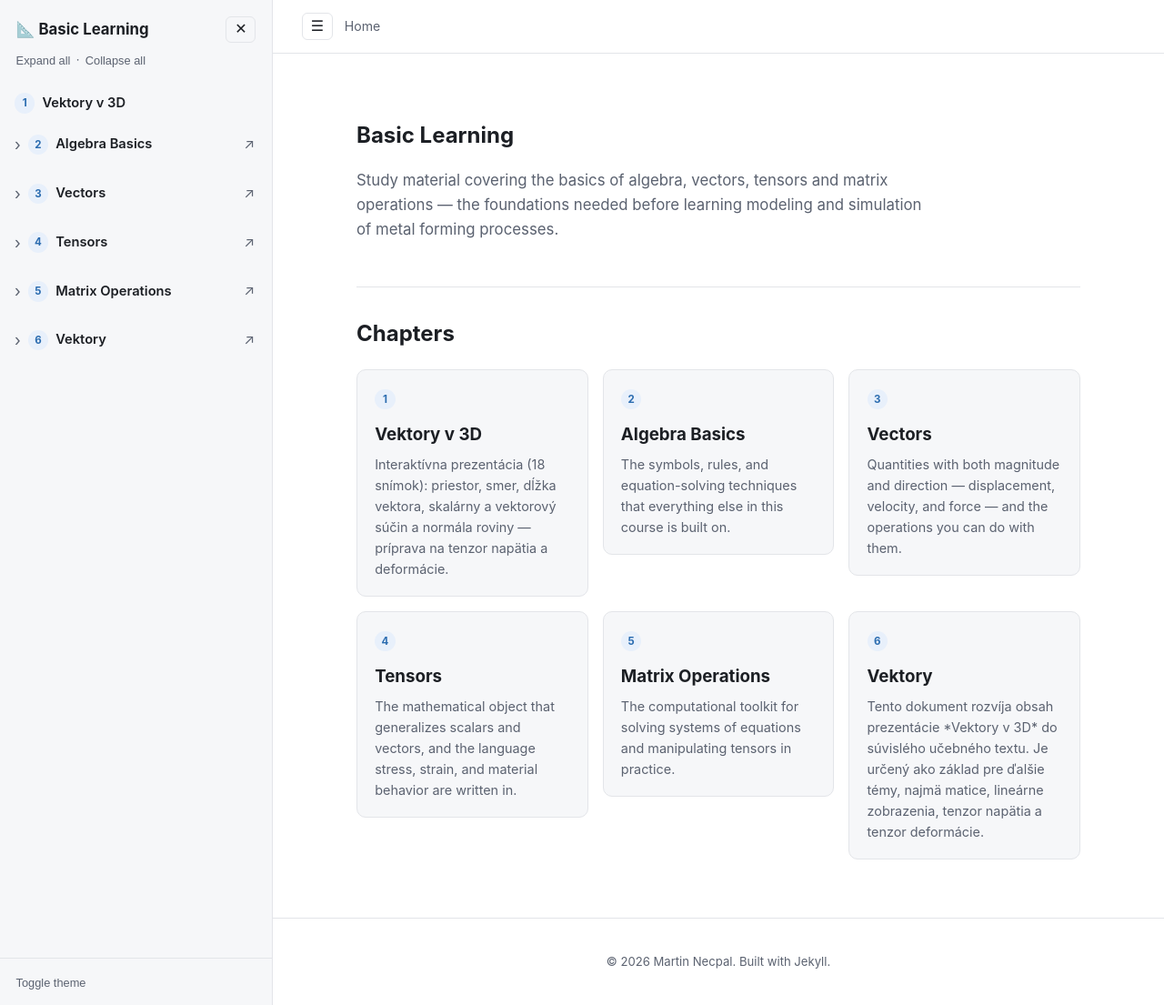
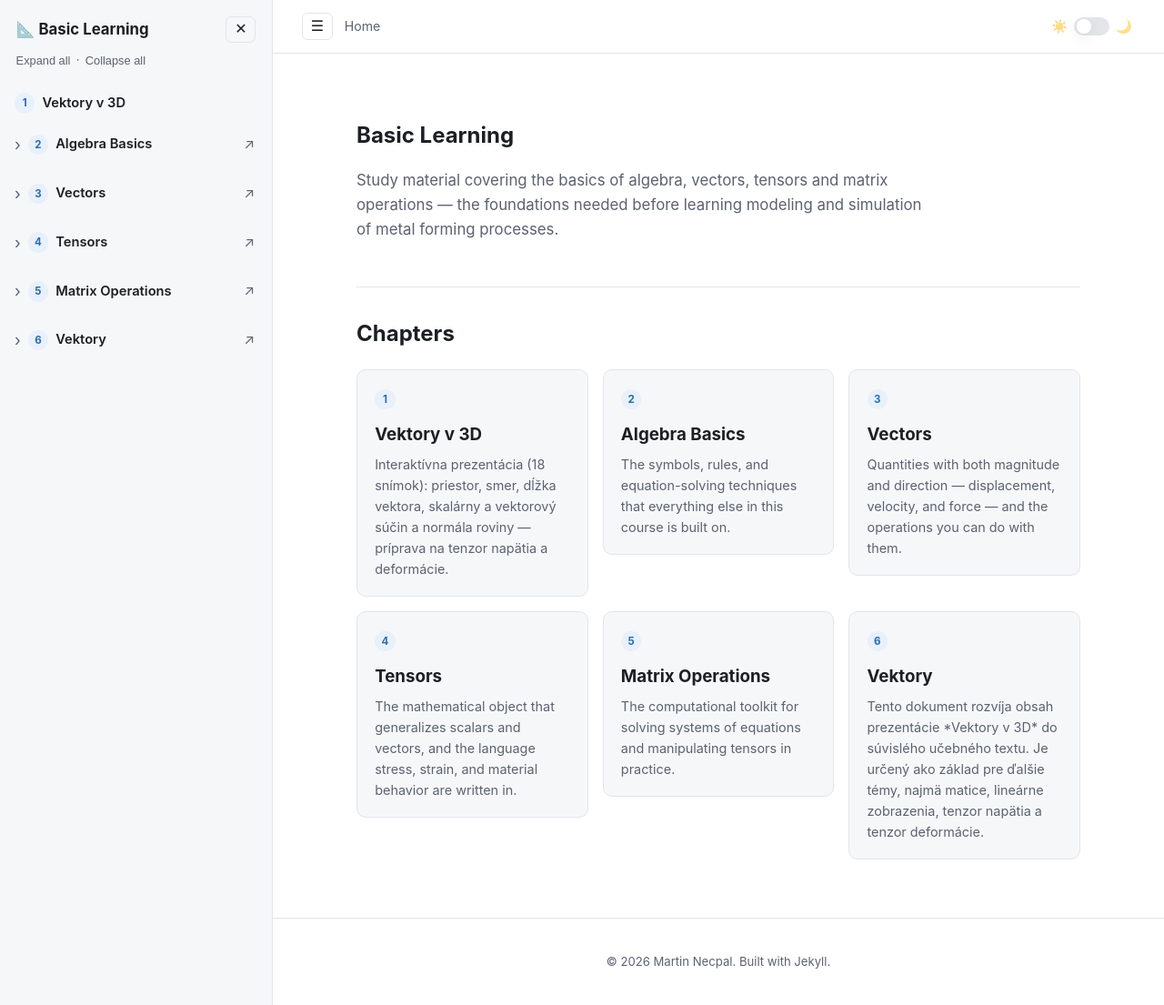
Before and after one commit to martinnecpal/basic_learning, a Jekyll site: the page built from index.md, in a window 1280 px wide and 1105 px high. Shown: the whole window at 91% size. Built offline with Jekyll 4.4.1, drawn with Linux system fonts in a browser that asks for light colours.

Commit message:
Add day/night theme switch to the top bar
Move the theme toggle from a plain text link buried in the sidebar
footer into a sun/moon slider in the sticky top bar so it's visible
on every page.

Co-Authored-By: Claude Sonnet 5 <noreply@anthropic.com>

```diff
--- a/_includes/sidebar.html
+++ b/_includes/sidebar.html
@@ -45,9 +45,5 @@
       {% endfor %}
     </ul>
   </nav>
-
-  <div class="sidebar-footer">
-    <button id="theme-toggle" class="link-btn" type="button">Toggle theme</button>
-  </div>
 </aside>
 <div class="sidebar-backdrop" id="sidebar-backdrop"></div>
--- a/_includes/topbar.html
+++ b/_includes/topbar.html
@@ -7,4 +7,9 @@
       <span>{{ page.title }}</span>
     {% endif %}
   </nav>
+  <button id="theme-toggle" class="theme-toggle" type="button" aria-label="Prepnúť denný a nočný režim" aria-pressed="false">
+    <span class="theme-toggle-icon theme-toggle-icon--sun" aria-hidden="true">☀️</span>
+    <span class="theme-toggle-track" aria-hidden="true"><span class="theme-toggle-thumb"></span></span>
+    <span class="theme-toggle-icon theme-toggle-icon--moon" aria-hidden="true">🌙</span>
+  </button>
 </header>
--- a/assets/css/style.scss
+++ b/assets/css/style.scss
@@ -244,11 +244,6 @@ a:hover { text-decoration: underline; }
   font-weight: 600;
 }
 
-.sidebar-footer {
-  padding: 0.8rem 1.1rem;
-  border-top: 1px solid var(--border);
-}
-
 .sidebar-backdrop {
   display: none;
 }
@@ -283,6 +278,64 @@ a:hover { text-decoration: underline; }
   gap: 0.4rem;
 }
 .breadcrumbs a { color: var(--text-muted); }
+
+.theme-toggle {
+  display: inline-flex;
+  align-items: center;
+  gap: 0.45rem;
+  margin-left: auto;
+  background: none;
+  border: none;
+  cursor: pointer;
+  padding: 0.2rem;
+  flex-shrink: 0;
+}
+.theme-toggle-icon {
+  font-size: 0.9rem;
+  line-height: 1;
+  opacity: 0.55;
+}
+.theme-toggle-track {
+  position: relative;
+  width: 2.4rem;
+  height: 1.3rem;
+  border-radius: 999px;
+  background: var(--border);
+  transition: background 0.2s ease;
+}
+.theme-toggle-thumb {
+  position: absolute;
+  top: 0.15rem;
+  left: 0.15rem;
+  width: 1rem;
+  height: 1rem;
+  border-radius: 50%;
+  background: var(--bg);
+  box-shadow: var(--shadow);
+  transition: transform 0.2s ease, background 0.2s ease;
+}
+.theme-toggle:hover .theme-toggle-track { background: var(--accent-soft); }
+
+:root[data-theme="dark"] .theme-toggle-thumb {
+  transform: translateX(1.1rem);
+  background: var(--accent);
+}
+:root[data-theme="dark"] .theme-toggle-icon--moon,
+:root[data-theme="light"] .theme-toggle-icon--sun {
+  opacity: 1;
+}
+@media (prefers-color-scheme: dark) {
+  :root:not([data-theme="light"]) .theme-toggle-thumb {
+    transform: translateX(1.1rem);
+    background: var(--accent);
+  }
+  :root:not([data-theme="light"]) .theme-toggle-icon--moon {
+    opacity: 1;
+  }
+  :root:not([data-theme="light"]) .theme-toggle-icon--sun {
+    opacity: 0.55;
+  }
+}
 
 .content {
   flex: 1;
--- a/assets/js/main.js
+++ b/assets/js/main.js
@@ -138,13 +138,19 @@
 
   // Theme toggle (light/dark), independent of OS preference once chosen.
   if (themeToggleBtn) {
+    var isDarkTheme = function () {
+      var current = document.documentElement.getAttribute("data-theme");
+      var prefersDark = window.matchMedia && window.matchMedia("(prefers-color-scheme: dark)").matches;
+      return current ? current === "dark" : prefersDark;
+    };
+
+    themeToggleBtn.setAttribute("aria-pressed", isDarkTheme() ? "true" : "false");
+
     themeToggleBtn.addEventListener("click", function () {
       var root = document.documentElement;
-      var current = root.getAttribute("data-theme");
-      var prefersDark = window.matchMedia && window.matchMedia("(prefers-color-scheme: dark)").matches;
-      var isDark = current ? current === "dark" : prefersDark;
-      var next = isDark ? "light" : "dark";
+      var next = isDarkTheme() ? "light" : "dark";
       root.setAttribute("data-theme", next);
+      themeToggleBtn.setAttribute("aria-pressed", next === "dark" ? "true" : "false");
       try {
         localStorage.setItem("theme", next);
       } catch (e) {
```
